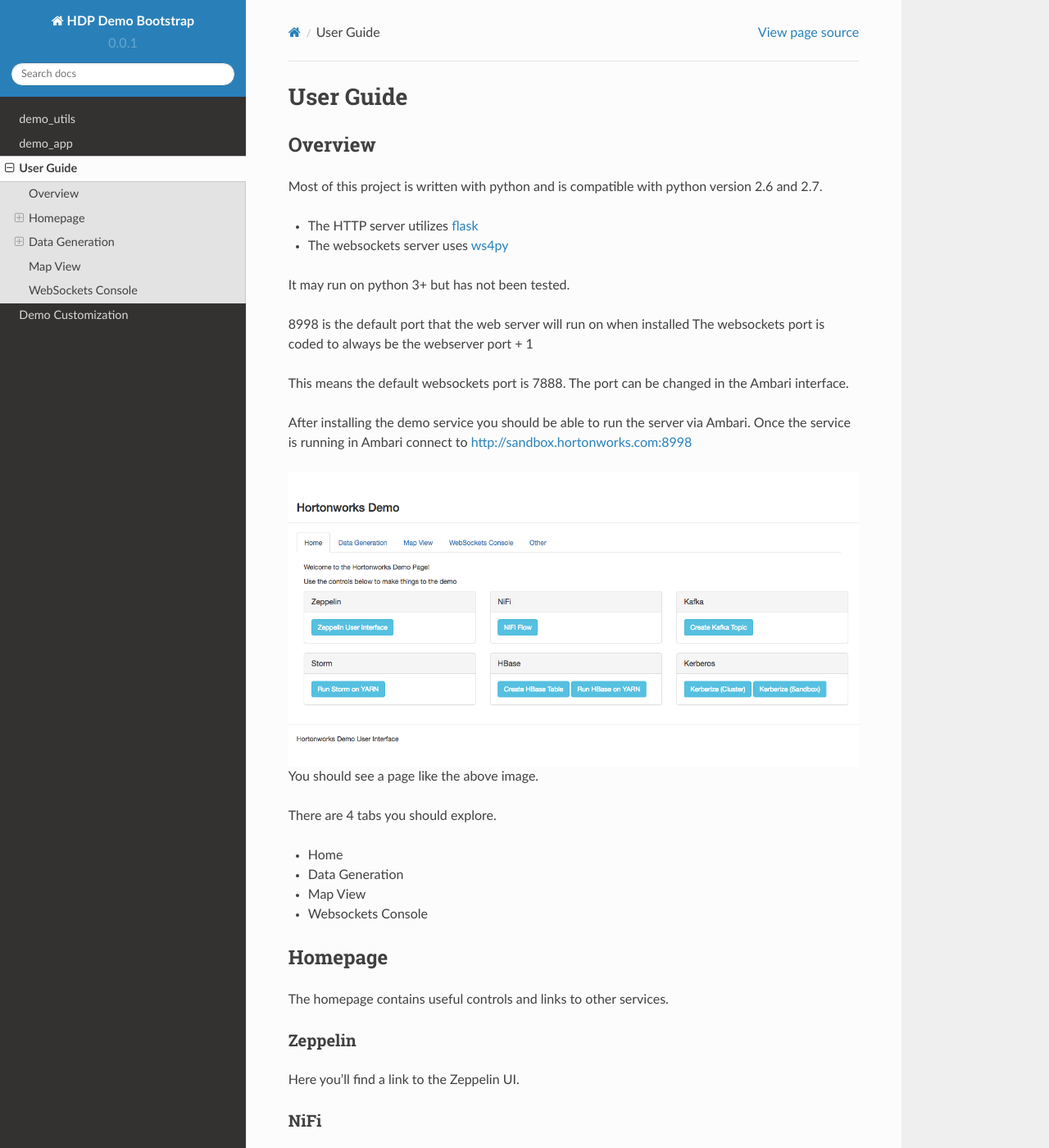
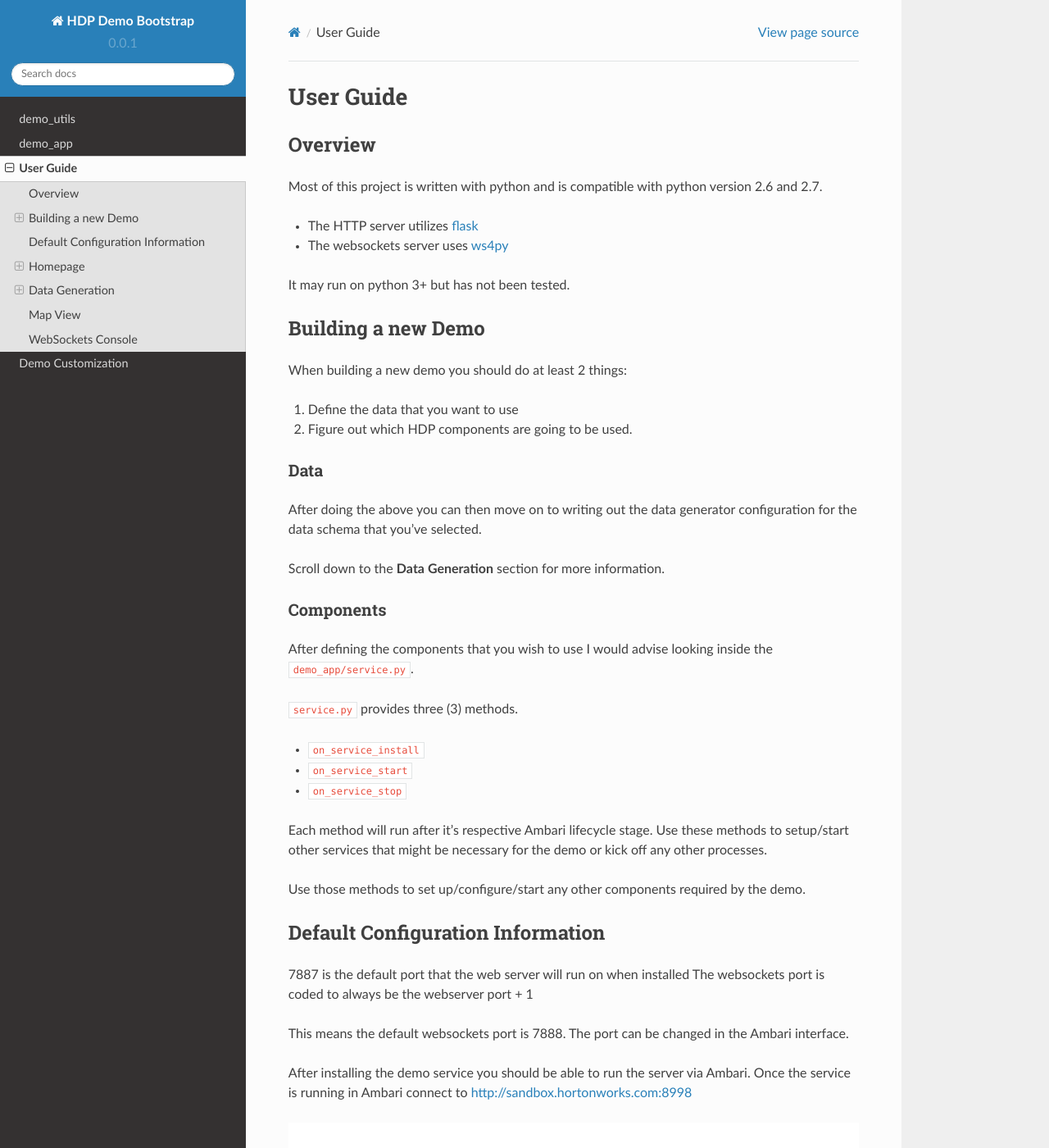
Before and after one commit to ZacBlanco/hdp-demo-bootstrap, a Sphinx documentation site: the page built from docs/source/user-guide.rst, in a window 1280 px wide and 1400 px high. Shown: the whole window at 82% size. Built offline with Sphinx 7.4.7 and the Read the Docs theme 2.0.0, drawn with Linux system fonts in a browser that asks for light colours.

Commit message:
[#29] - Add small section on building new demo to docs

```diff
--- a/docs/source/user-guide.rst
+++ b/docs/source/user-guide.rst
@@ -12,7 +12,43 @@ Most of this project is written with python and is compatible with python versio
 
 It may run on python 3+ but has not been tested.
 
-8998 is the default port that the web server will run on when installed
+Building a new Demo
+===================
+
+When building a new demo you should do at least 2 things:
+
+1. Define the data that you want to use
+2. Figure out which HDP components are going to be used.
+
+
+Data
+----
+
+After doing the above you can then move on to writing out the data generator configuration for the data schema that you've selected.
+
+Scroll down to the **Data Generation** section for more information.
+
+Components
+----------
+
+After defining the components that you wish to use I would advise looking inside the ``demo_app/service.py``.
+
+``service.py`` provides three (3) methods.
+
+- ``on_service_install``
+- ``on_service_start``
+- ``on_service_stop``
+
+Each method will run after it's respective Ambari lifecycle stage. Use these methods to setup/start other services that might be necessary for the demo or kick off any other processes.
+
+Use those methods to set up/configure/start any other components required by the demo.
+
+
+Default Configuration Information
+=================================
+
+
+7887 is the default port that the web server will run on when installed
 The websockets port is coded to always be the webserver port + 1
 
 This means the default websockets port is 7888. The port can be changed in the Ambari interface.
```
